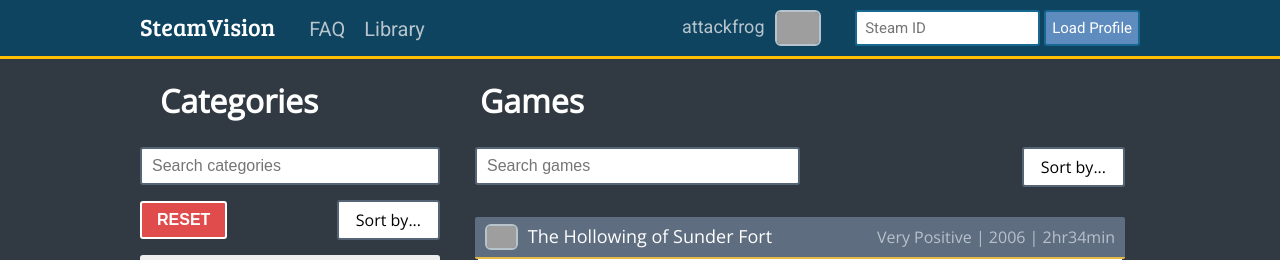
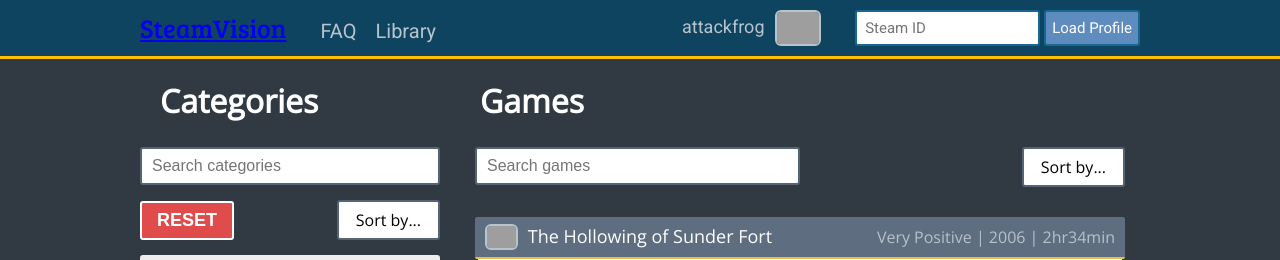
Before and after one commit to attackfrog/steamvision, a Flask app: template templates/library_new.html in a window 1280 px wide. Shown: the top 260 px of the page. Run offline with Flask 2, Linux system fonts and the light colour scheme; the template is opened without the code that fills it, so the values that code supplies are empty; grey boxes are pictures that could not be loaded.

Commit message:
Small formatting changes

```diff
--- a/static/css/library.css
+++ b/static/css/library.css
@@ -48,10 +48,10 @@
   display: inline-block;
   background-color: #e04c4c;
   color: white;
-  padding: 8px 15px;
+  padding: 7px 15px;
   border: 2px solid white;
   border-radius: 3px;
-  font-size: 16px;
+  font-size: 18px;
   font-weight: bold;
   text-transform: uppercase;
   cursor: pointer;
--- a/static/css/navbar.css
+++ b/static/css/navbar.css
@@ -15,7 +15,8 @@
 .navtitle {
   color: white;
   font-family: 'Bree Serif', serif;
-  font-size: 24px;
+  font-size: 26px;
+  text-decoration: none;
   margin-right: 30px;
 }
 
--- a/templates/base_new.html
+++ b/templates/base_new.html
@@ -27,7 +27,8 @@
 <div class="navbar">
   <div class="container navcontainer">
     <div class="navleft">
-      <div class="navtitle">SteamVision</div>
+      <div class="navtitle">
+        <a href="{{ url_for('index_beta') }}">SteamVision</a></div>
       <div class="navlinks">
         <ul>
           <li><a href="{{ url_for('index_beta') }}#faq">FAQ</a></li>
```
